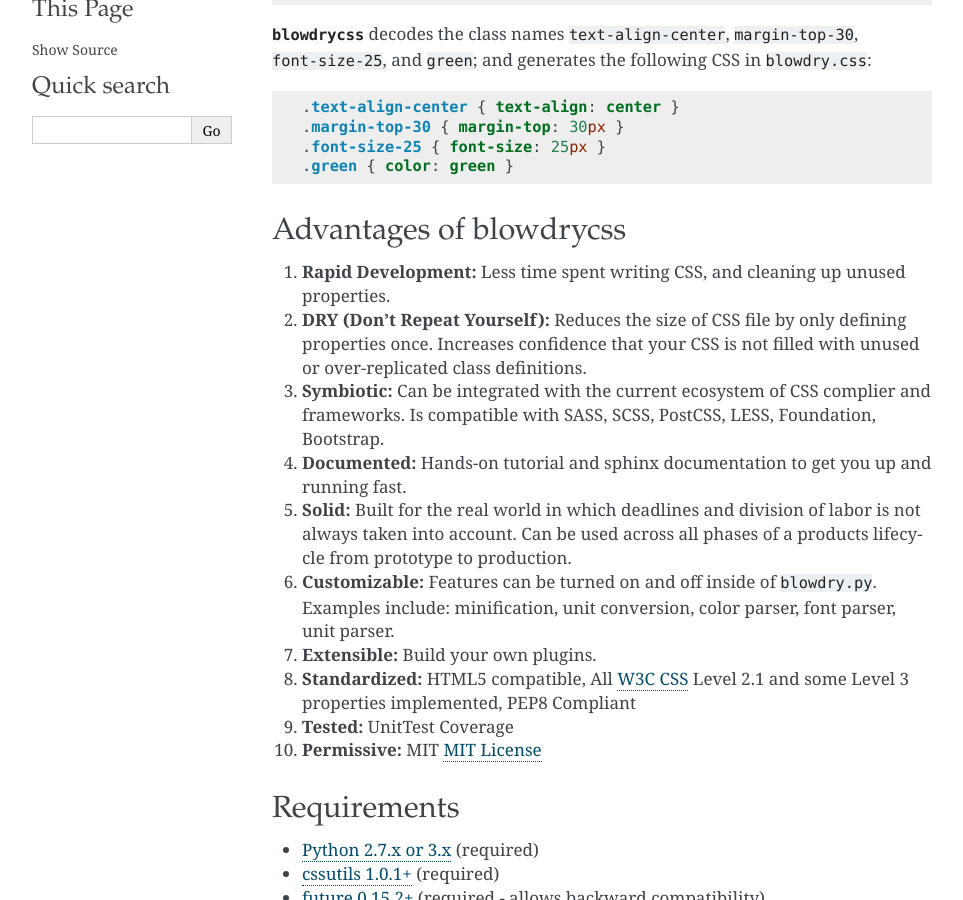
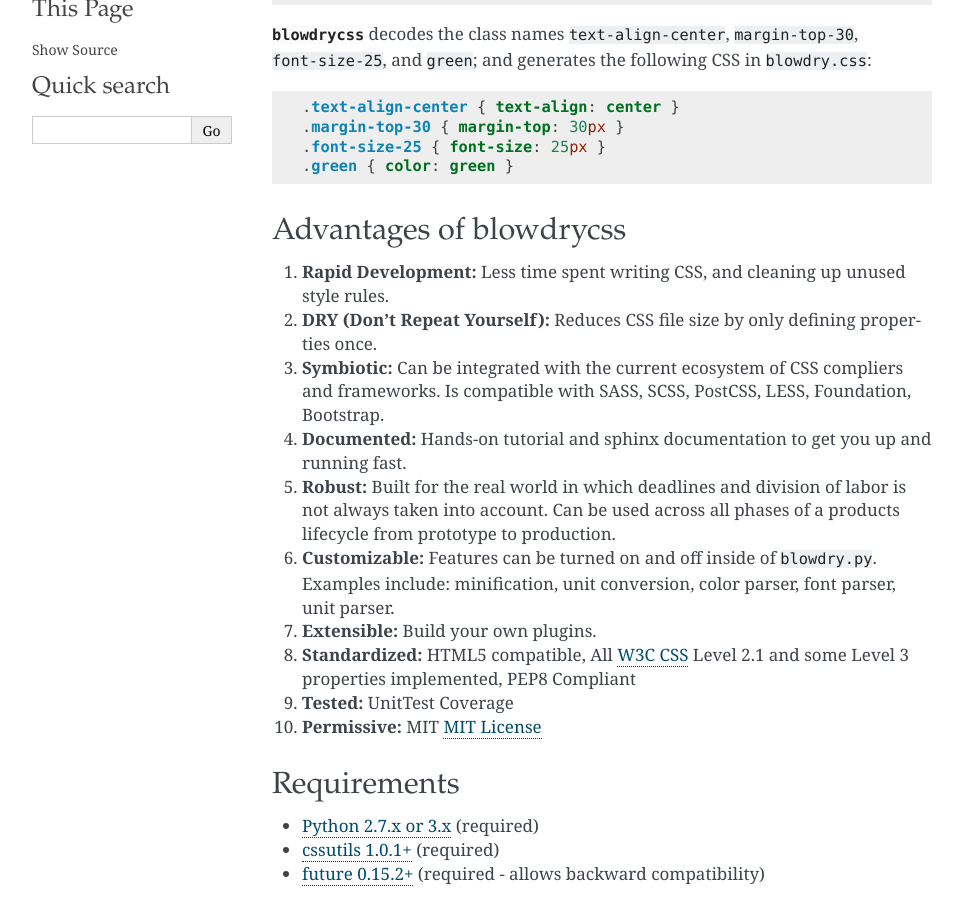
Before and after one commit to nueverest/blowdrycss, a Sphinx documentation site: the page built from docs/readme.rst, in a window 1280 px wide and 900 px high, scrolled down 678 px. Shown: the whole window, without its empty margins (148-1111 px from the left). Built offline with Sphinx 7.4.7, drawn with Linux system fonts in a browser that asks for light colours.

Commit message:
Improved advantage description.

```diff
--- a/docs/readme.rst
+++ b/docs/readme.rst
@@ -43,11 +43,11 @@
 Advantages of blowdrycss
 ~~~~~~~~~~~~~~~~~~~~~~~~
 
-#. **Rapid Development:** Less time spent writing CSS, and cleaning up unused properties.
-#. **DRY (Don't Repeat Yourself):** Reduces the size of CSS file by only defining properties once. Increases confidence that your CSS is not filled with unused or over-replicated class definitions.
-#. **Symbiotic:** Can be integrated with the current ecosystem of CSS complier and frameworks. Is compatible with SASS, SCSS, PostCSS, LESS, Foundation, Bootstrap.
+#. **Rapid Development:** Less time spent writing CSS, and cleaning up unused style rules.
+#. **DRY (Don't Repeat Yourself):** Reduces CSS file size by only defining properties once.
+#. **Symbiotic:** Can be integrated with the current ecosystem of CSS compliers and frameworks. Is compatible with SASS, SCSS, PostCSS, LESS, Foundation, Bootstrap.
 #. **Documented:** Hands-on tutorial and sphinx documentation to get you up and running fast.
-#. **Solid:** Built for the real world in which deadlines and division of labor is not always taken into account. Can be used across all phases of a products lifecycle from prototype to production.
+#. **Robust:** Built for the real world in which deadlines and division of labor is not always taken into account. Can be used across all phases of a products lifecycle from prototype to production.
 #. **Customizable:** Features can be turned on and off inside of ``blowdry.py``. Examples include: minification, unit conversion, color parser, font parser, unit parser.
 #. **Extensible:** Build your own plugins.
 #. **Standardized:** HTML5 compatible, All `W3C CSS <http://www.w3.org/Style/CSS/Overview.en.html>`__ Level 2.1 and some Level 3 properties implemented, PEP8 Compliant
```
Also changed, not shown: README.md (+4 -4 lines), 1 other file.
